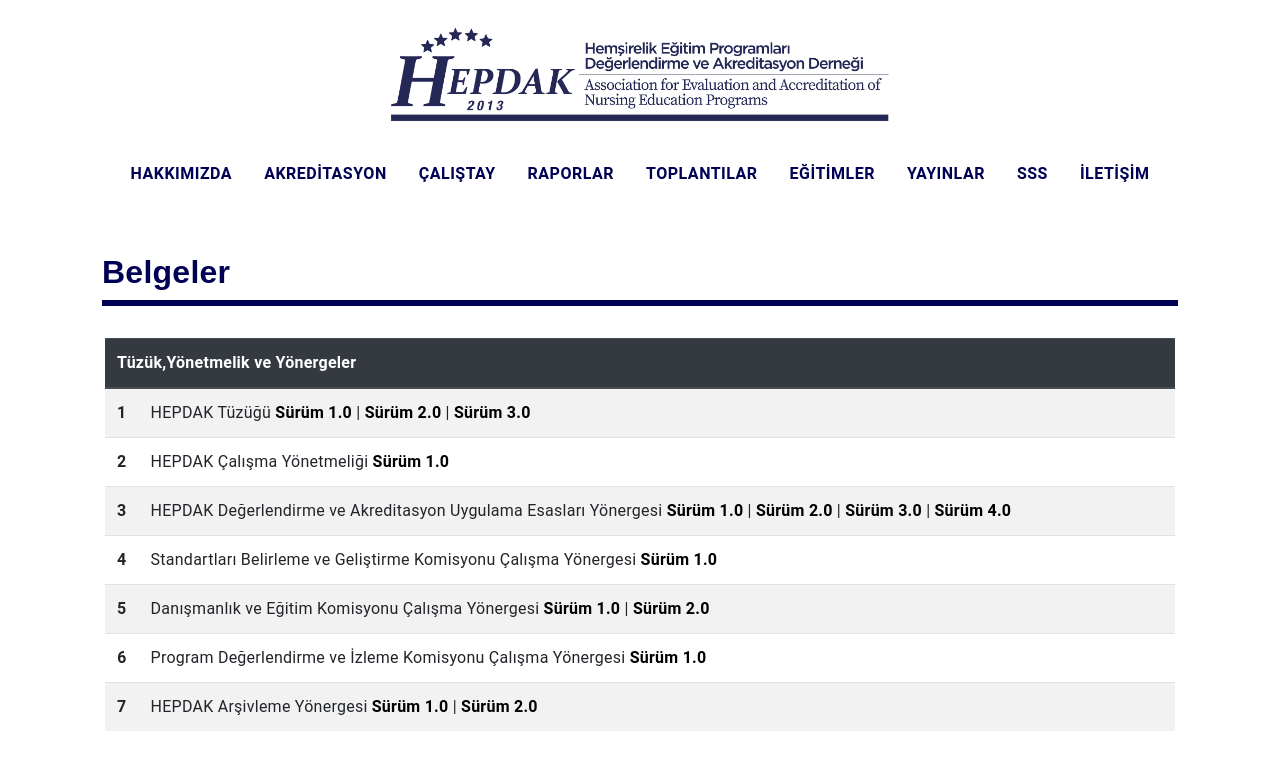
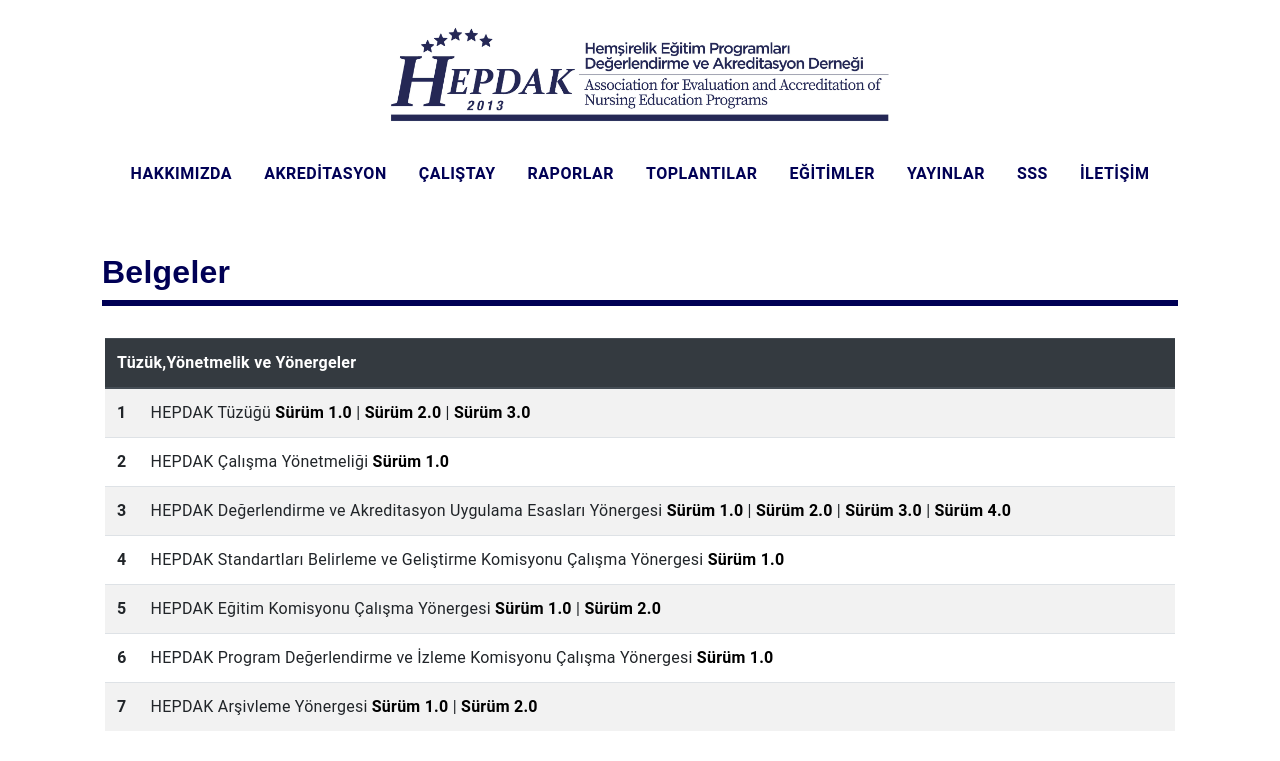
Before and after one commit to sametgolgeci/Hepdak-nextjs, a Next.js app: page /belgeler in a window 1280 px wide. Shown: the top 761 px of the page. Built offline with nearby package versions, Linux system fonts and the light colour scheme.

Commit message:
v.2.32
- Docx dosyası PDF olarak değiştirildi.
- Belgeler dosya adlarının bazısı yeniden düzenlendi

```diff
--- a/pages/belgeler.js
+++ b/pages/belgeler.js
@@ -32,15 +32,15 @@ const Belgeler = () => (
                 </tr>
                 <tr>
                   <th scope="row">4</th>
-                  <td>Standartları Belirleme ve Geliştirme Komisyonu Çalışma Yönergesi <Link href="doc/a4.pdf"><a>Sürüm 1.0</a></Link></td>
+                  <td>HEPDAK Standartları Belirleme ve Geliştirme Komisyonu Çalışma Yönergesi <Link href="doc/a4.pdf"><a>Sürüm 1.0</a></Link></td>
                 </tr>
                 <tr>
                   <th scope="row">5</th>
-                  <td>Danışmanlık ve Eğitim Komisyonu Çalışma Yönergesi <Link href="doc/a5_v1.pdf"><a>Sürüm 1.0</a></Link> | <Link href="doc/a5_v2.docx"><a>Sürüm 2.0</a></Link></td>
+                  <td>HEPDAK Eğitim Komisyonu Çalışma Yönergesi <Link href="doc/a5_v1.pdf"><a>Sürüm 1.0</a></Link> | <Link href="doc/a5_v2.pdf"><a>Sürüm 2.0</a></Link></td>
                 </tr>
                 <tr>
                   <th scope="row">6</th>
-                  <td>Program Değerlendirme ve İzleme Komisyonu Çalışma Yönergesi <Link href="doc/a6.pdf"><a>Sürüm 1.0</a></Link></td>
+                  <td>HEPDAK Program Değerlendirme ve İzleme Komisyonu Çalışma Yönergesi <Link href="doc/a6.pdf"><a>Sürüm 1.0</a></Link></td>
                 </tr>
                 <tr>
                   <th scope="row">7</th>
```
Also changed, not shown: 2 other files (tests, documents, lock files or other folders).
